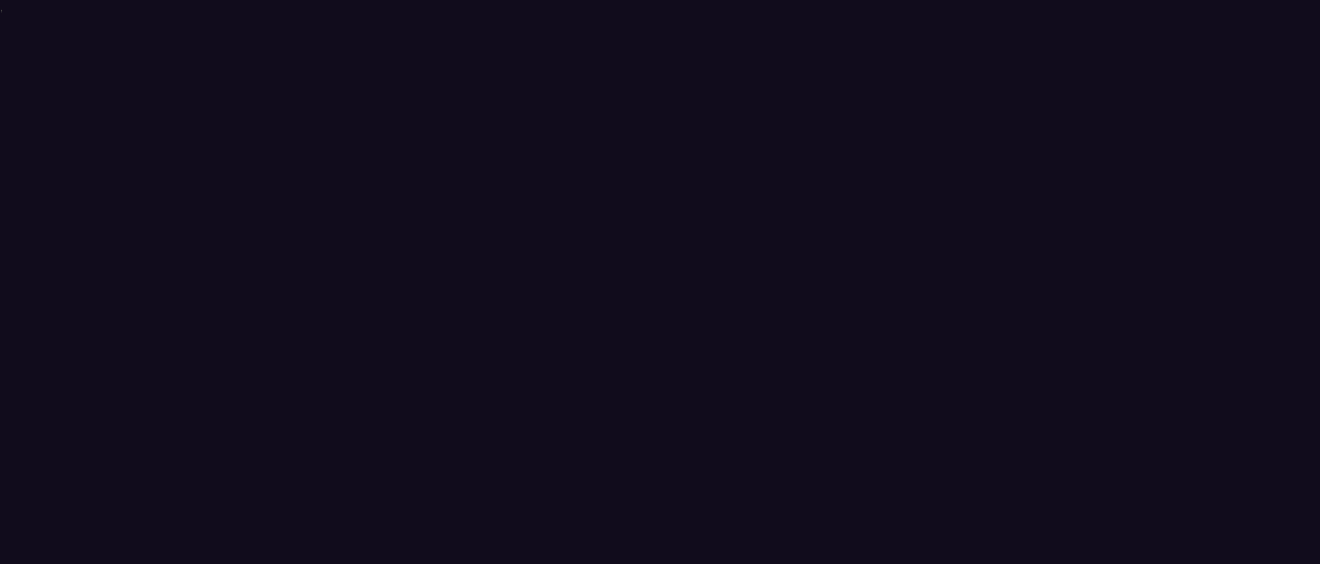
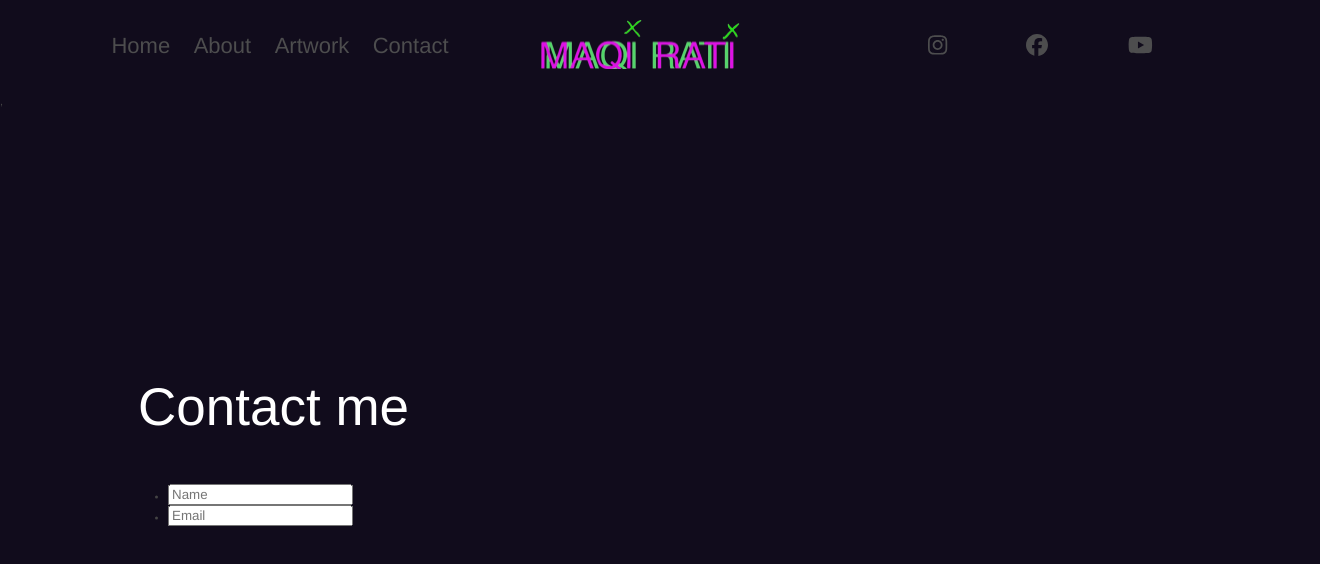
Before and after one commit to jordanfoote/maqi-rati-portfolio, a React (Create React App) app: page /contact in a window 1280 px wide. Before the commit this address had no page. Shown: the top 564 px of the page, 1320 px wide, since content can reach past the window. Built offline with nearby package versions, Linux system fonts and the light colour scheme.

Commit message:
creating contact page

```diff
--- a/src/App.js
+++ b/src/App.js
@@ -2,6 +2,7 @@ import { Route, Routes } from 'react-router-dom'
 import Layout from './components/Layout'
 import Home from './components/Home'
 import About from './components/About'
+import Contact from './components/Contact'
 import './App.scss'
 
 function App() {
@@ -11,6 +12,7 @@ function App() {
         <Route path="/" element={<Layout />}>
           <Route index element={<Home />} />
           <Route path="about" element={<About />} />
+          <Route path="contact" element={<Contact />} />
         </Route>
       </Routes>
     </>
--- /dev/null
+++ b/src/components/Contact/index.js
@@ -0,0 +1,31 @@
+import AnimatedLetters from '../AnimatedLetters'
+import './index.scss'
+
+const Contact = () => {
+  return (
+    <>
+      <div className="container contact-page">
+        <div className="text-zone">
+          <h1>
+            <AnimatedLetters
+              strArray={['C', 'o', 'n', 't', 'a', 'c', 't', ' ', 'm', 'e']}
+              idx={15}
+            />
+          </h1>
+          <div className="contact-form">
+            <ul>
+              <li className="half">
+                <input type="text" name="name" placeholder="Name" required />
+              </li>
+              <li className="half">
+                <input type="email" name="email" placeholder="Email" required />
+              </li>
+            </ul>
+          </div>
+        </div>
+      </div>
+    </>
+  )
+}
+
+export default Contact
--- a/src/components/Layout/index.scss
+++ b/src/components/Layout/index.scss
@@ -19,7 +19,8 @@
     animation-delay: 1s;
 }
 
-.about-page {
+.about-page,
+.contact-page {
     .text-zone {
         position: absolute;
         left: 10%;
--- a/src/components/Sidebar/index.js
+++ b/src/components/Sidebar/index.js
@@ -18,8 +18,11 @@ const Sidebar = () => (
       <NavLink activeclassname="active" className="about-link" to="/about">
         <a color="#ffffff">About</a>
       </NavLink>
-      <NavLink activeclassname="active" className="contact-link" to="/artwork">
+      <NavLink activeclassname="active" className="artwork-link" to="/artwork">
         <a color="#ffffff">Artwork</a>
+      </NavLink>
+      <NavLink activeclassname="active" className="contact-link" to="/contact">
+        <a color="#ffffff">Contact</a>
       </NavLink>
     </nav>
     <Link className="logo" to="/">
```
Also changed, not shown: src/components/Contact/index.scss (added).
